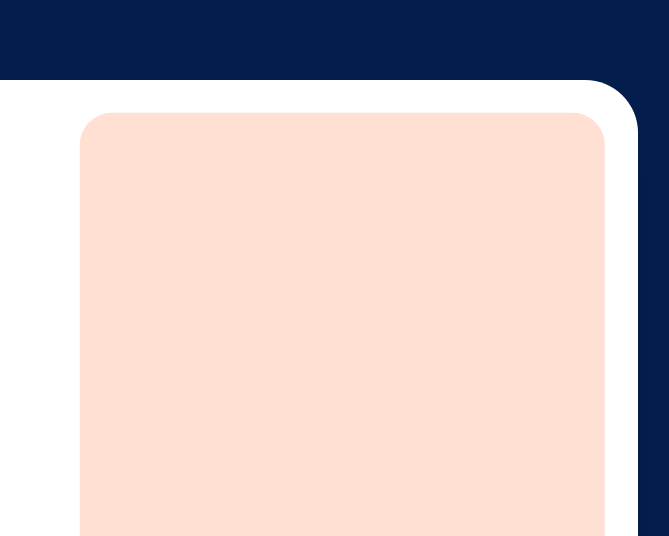
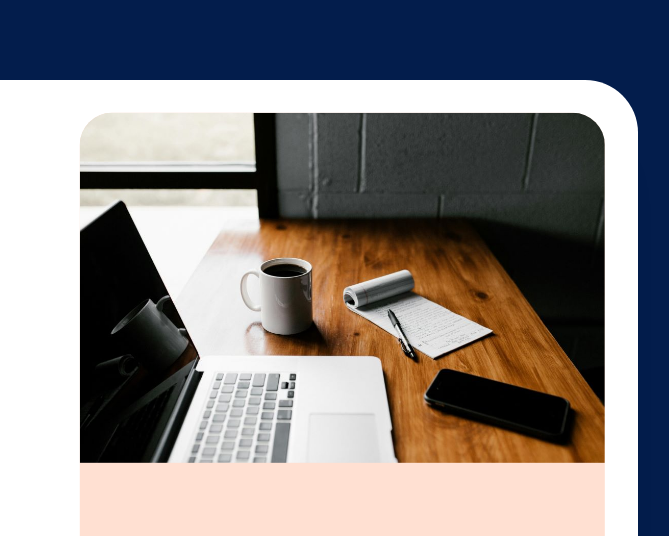
Before and after one commit to rickigheri/Wenzova, a plain HTML site: page assets/pages/login.html in a window 1280 px wide. Shown: the top 536 px of the page, 512-1181 px from the left. Drawn offline with Linux system fonts and the light colour scheme; the site is published under a folder, as on GitHub Pages, so addresses that start at the root find nothing.

Commit message:
Update login.html

```diff
--- a/assets/pages/login.html
+++ b/assets/pages/login.html
@@ -124,7 +124,7 @@
 
           <div class="carousel">
             <div class="images-wrapper">
-              <img src="/../images/log1.jpg" class="image img-1 show" alt="" />
+              <img src="../images/log1.jpg" class="image img-1 show" alt="" />
               <img src="../images/log2.jpg" class="image img-2" alt="" />
               <img src="../images/log3.png" class="image img-3" alt="" />
             </div>
```
